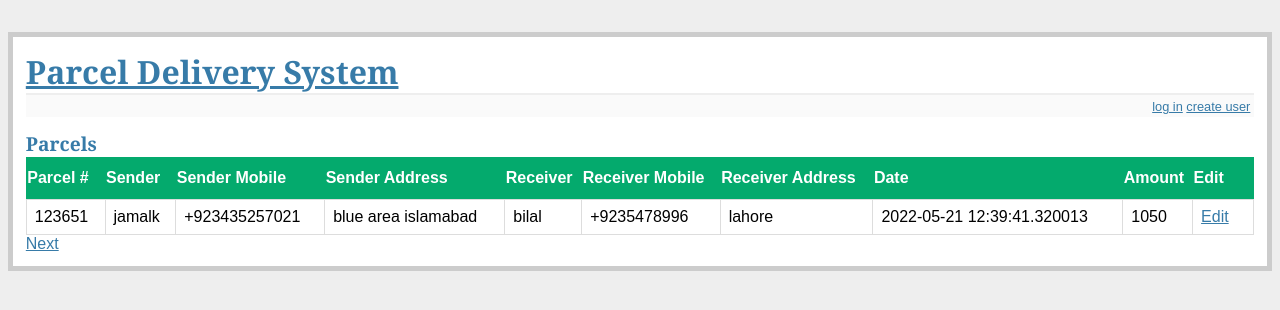
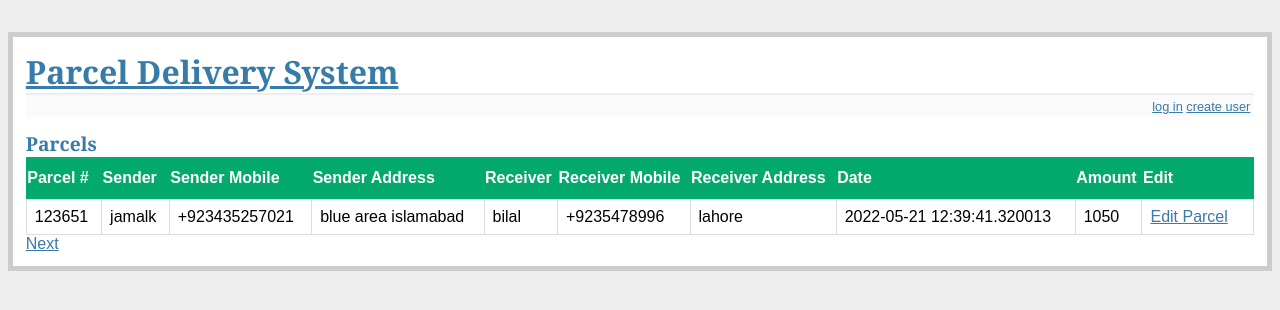
Before and after one commit to bilal-asghar/chatbot, a Flask app: page / in a window 1280 px wide. Shown: the top 310 px of the page. Run offline with Flask 2, Linux system fonts and the light colour scheme; data comes from the database, SQL or seed files in the repository.

Commit message:
edit parcel listing

```diff
--- a/twitter/templates/includes/parcel.html
+++ b/twitter/templates/includes/parcel.html
@@ -15,7 +15,7 @@
 <td class="parcel-content">{{ parcel.amount }}</td>
   <td class="parcel-content">
     <a class="avatar" href="{{ url_for('editparcel' , id=parcel.id) }}">
-    Edit
+    Edit Parcel
     </a>
 
   </td>
```
